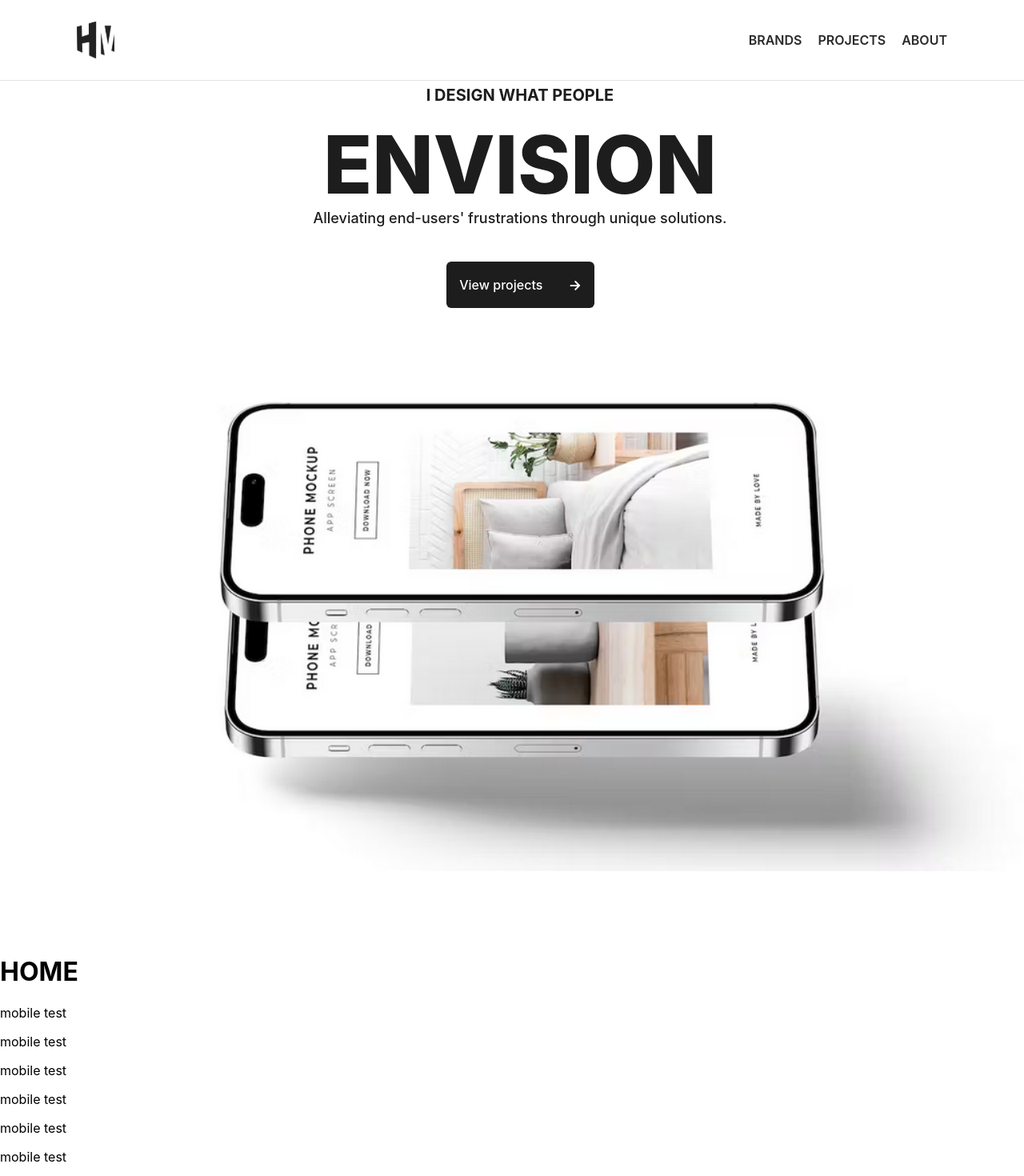
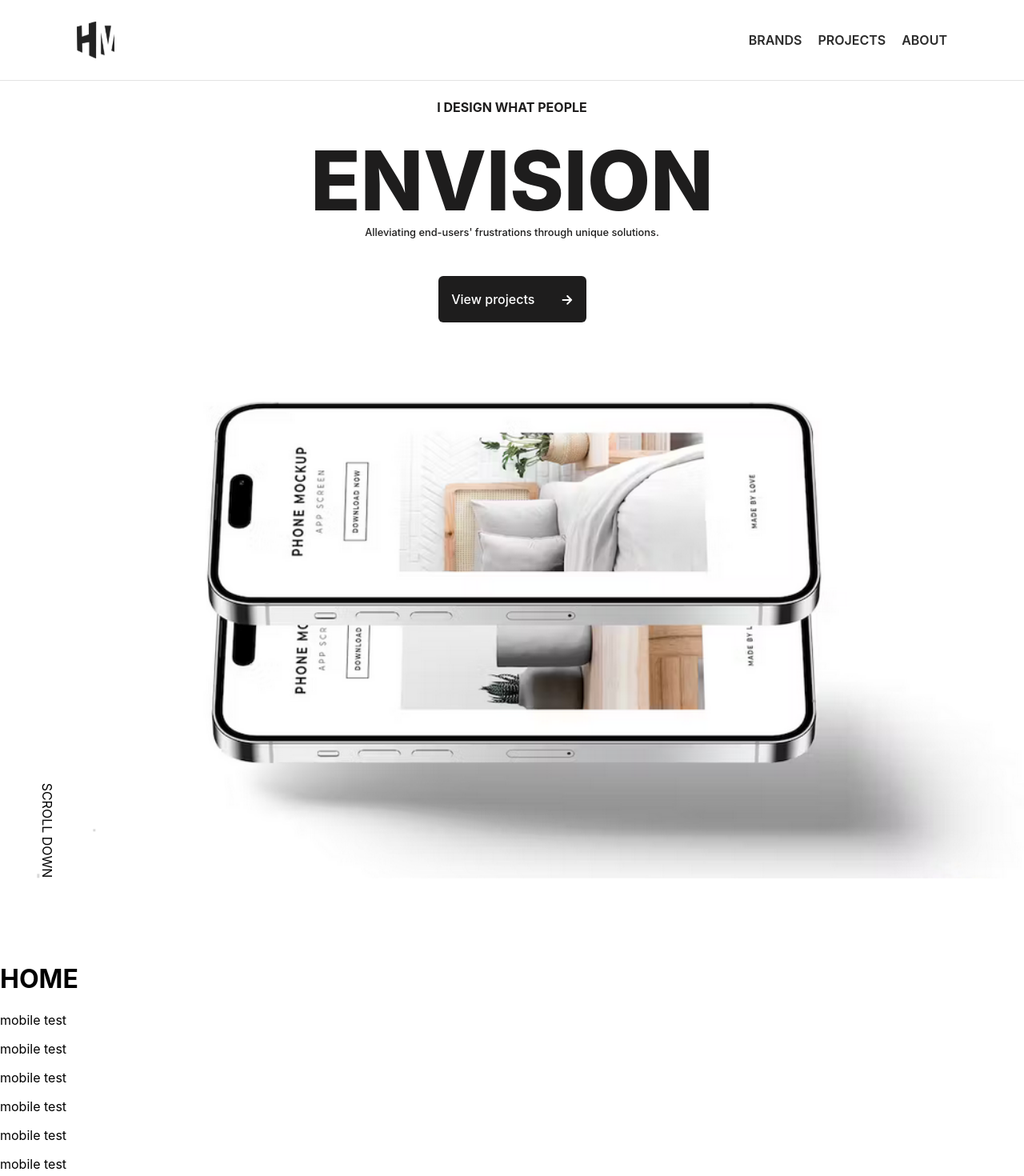
Before and after one commit to Kevin-Vigil/HectorMavrakis, a React (Create React App) app in the folder hector-mav-web/: page / in a window 1280 px wide. Shown: the top 1470 px of the page at 80% size. Built offline with nearby package versions, Linux system fonts and the light colour scheme.

Commit message:
progress with scroll down box in Hero

```diff
--- a/hector-mav-web/src/components/Hero.css
+++ b/hector-mav-web/src/components/Hero.css
@@ -1,9 +1,38 @@
 .hero-container{
+    position: relative;
     display: flex;
     align-items: flex-end;
     justify-content: space-between;
     gap: 20px;
-    margin-top: 85px;
+    margin-top: 100px;
+}
+
+
+/* scroll container */
+.scroll-down{
+    display: flex;
+    flex-direction: column;
+    transform: rotate(-90deg);
+    position: absolute;
+}
+.line1{
+    border-bottom: 3px solid #D9D9D9;
+    width: 5px;
+    height: 47px;
+}
+.scroll-text{
+    transform: rotate(180deg);
+}
+.arrow{
+}
+.line2{
+    border-bottom: 3px solid #D9D9D9;
+    width: 3px;
+    height: 47px;
+
+}
+.arrowhead{
+
 }
 
 
@@ -22,8 +51,9 @@
     text-transform: uppercase;
     align-self: center;
     max-width: 596px;
-    font: 700 20px/68px Mona Sans, -apple-system, Roboto, Helvetica,
+    font: 700 1.25vmax/68px Mona Sans, -apple-system, Roboto, Helvetica,
     sans-serif;
+
 
 }
 
@@ -34,9 +64,9 @@
     font: 800 171px/102px Mona Sans, -apple-system, Roboto, Helvetica,
     sans-serif;
     max-width: 100%;
-    font-size: 100px;
+    font-size: 8vmax;
     line-height: 26px;
-    margin-top: 40px;
+    margin-top: 3.5vmax;
 
 }
 
@@ -46,14 +76,13 @@
     text-align: center;
     align-self: center;
     max-width: 515px;
-    font: 500 18px/28px Mona Sans, -apple-system, Roboto, Helvetica,
+    font: 500 1vmax/28px Mona Sans, -apple-system, Roboto, Helvetica,
     sans-serif;
     max-width: 100%;
-    margin-top: 40px;
+    margin-top: 3vmax;
 }
 
 .phone-demo-img{
-    margin-top: 20px;
 }
 
 /*Project button*/
--- a/hector-mav-web/src/components/Hero.js
+++ b/hector-mav-web/src/components/Hero.js
@@ -9,7 +9,12 @@ export default function Hero(props){
         <>
             <div className="hero-container">
                 <div className="scroll-down">
-
+                    <div className="line1"/>
+                    <div className="scroll-text">SCROLL DOWN</div>
+                    <div className="arrow">
+                        <div className="line2"/>
+                        <div className="arrowhead"/>
+                    </div>
                 </div>
                 <div className="hero-content">
                     <div className="statement">I DESIGN WHAT PEOPLE</div>
```
